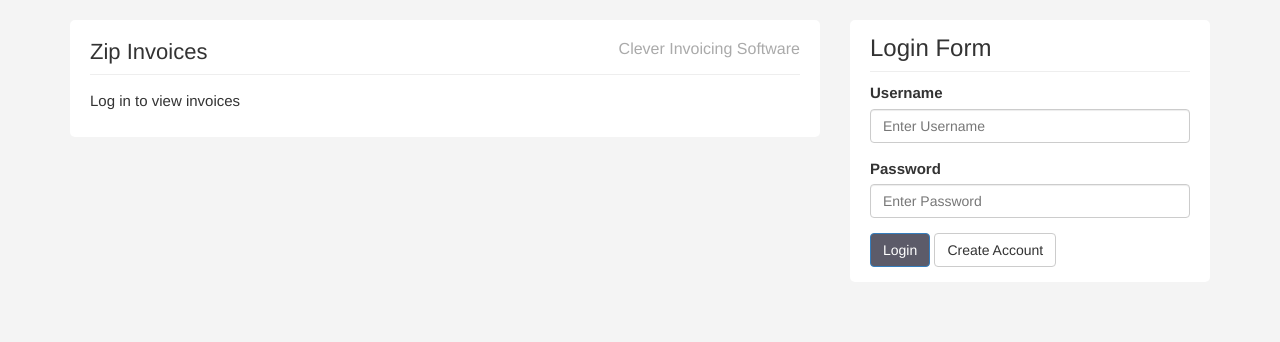
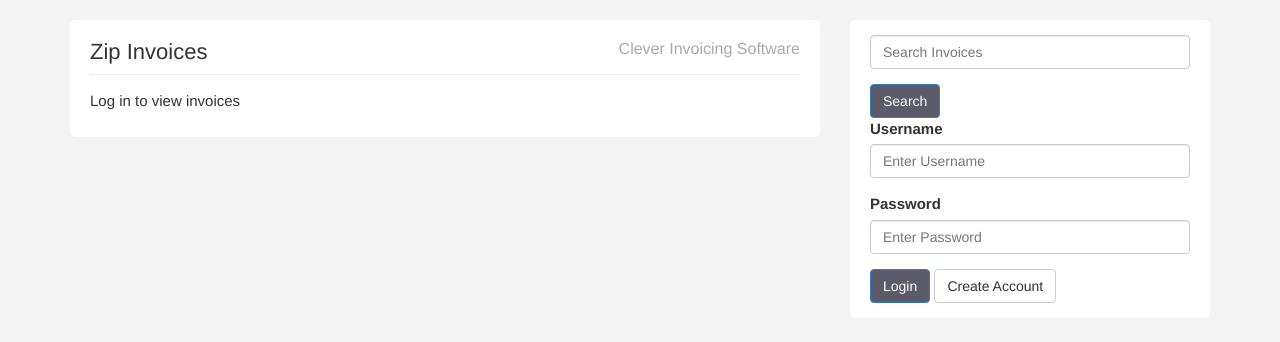
Before and after one commit to Stevenjay/zipinvoices, a PHP site: page /index.php in a window 1280 px wide. Shown: the part 40-382 px from the top of the page. Run offline with PHP 8.4, Linux system fonts and the light colour scheme; data that the repository does not hold is empty; some libraries are stand-ins or nearby versions.

Commit message:
Added search form

```diff
--- a/templates/includes/footer.php
+++ b/templates/includes/footer.php
@@ -4,7 +4,13 @@
 			<div class="col-md-4">
 				<div class="sidebar">
 					<div class="block">
-						<h3>Login Form</h3>
+						<!-- <h3>Login Form</h3> -->
+						<form>
+							<div class="form-group">
+								<input name="search" type="text" class="form-control" placeholder="Search Invoices">
+							</div>
+							<button name="do_search" type="submit" class="btn btn-primary">Search</button>
+						</form>
 						<?php if(isLoggedIn()) : ?>
 							<div class="userdata">
 							Welcome, <?php echo getUser()['username']; ?>
```
Also changed, not shown: search.php (added).
